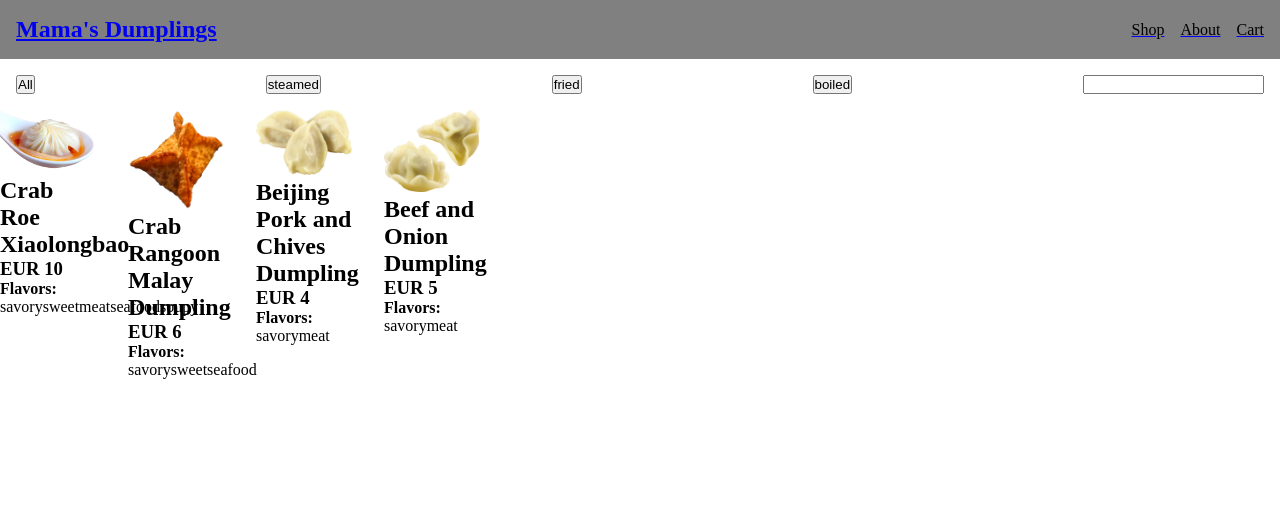
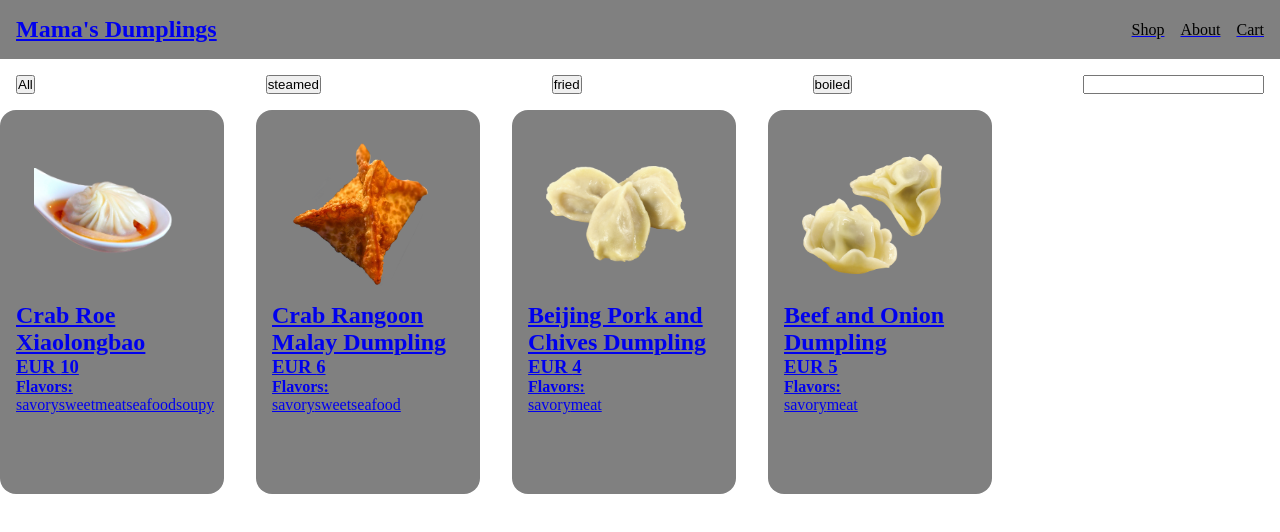
Before and after one commit to Abstractmachina/odin_14_shoppingcart, a React (Create React App) app: page /shop/all in a window 1280 px wide. Shown: the top 532 px of the page. Built offline with nearby package versions, Linux system fonts and the light colour scheme.

Commit message:
product page layout implemented. n functionality yet

```diff
--- a/package.json
+++ b/package.json
@@ -12,6 +12,7 @@
     "@types/react-dom": "^18.0.10",
     "react": "^18.2.0",
     "react-dom": "^18.2.0",
+    "react-number-format": "^5.1.3",
     "react-router-dom": "^6.8.0",
     "react-scripts": "5.0.1",
     "sass": "^1.58.0",
--- a/src/components/App.tsx
+++ b/src/components/App.tsx
@@ -8,6 +8,7 @@ import ShopPage from './ShopPage';
 import AboutPage from './AboutPage';
 import ShoppingCart from './ShoppingCart';
 import CategoryPage from './CategoryPage';
+import ProductPage from './ProductPage';
 
 const App: FC = () : ReactElement => {
 
@@ -27,7 +28,9 @@ const App: FC = () : ReactElement => {
                 <Route path='/shop/*' element={<ShopPage getCategories = {getCategories}/>}>
                   {/* <Route index element={<Navigate to="all" replace />} />
                   <Route path=':category' element={<CategoryPage />} /> */}
+
                 </Route>
+
                 <Route path='/about' element={<AboutPage/>}/>
                 <Route path='/shoppingcart' element={<ShoppingCart/>}/>
             </Routes>
--- a/src/components/CategoryPage.tsx
+++ b/src/components/CategoryPage.tsx
@@ -3,14 +3,17 @@ import { Link, Outlet, useParams } from "react-router-dom";
 import { Item } from "../types/Item";
 
 import '../styles/CategoryPage.scss';
+import ProductPage from "./ProductPage";
+import { MouseEventHandler } from "react";
 
 
 
 type CategoryProps = {
     inventory:Item[];
+    productSelectedHandler: (pid:string) => void;
 }
 
-const CategoryPage: FC<CategoryProps> = ({inventory} ): ReactElement => {
+const CategoryPage: FC<CategoryProps> = ({inventory, productSelectedHandler} ): ReactElement => {
 
     const {category} = useParams();
 
@@ -27,13 +30,24 @@ const CategoryPage: FC<CategoryProps> = ({inventory} ): ReactElement => {
        return result;
     };
 
+    function onProductSelected(e:any) {
+        let node = e.target;
+        while(node.parentNode !== null) {
+            if (node.classList.contains("product-card") ) break;
+            node = node.parentNode;
+        }
+        productSelectedHandler(node.id);
+    }
+
     return (
 
     <div className="product-page">
         {
             products.map(product => {
+                const normalizedName = product.name.replace(/\s/g, "");
                 return (
-                <div className="product-card" key={product.name}>
+                <Link to={"../product/"+ normalizedName} onClick={onProductSelected} key={normalizedName}>
+                    <div className="product-card" id={product.name} >
                         <div className="product-thumbnail">
                             <img src={require(`../assets/${product.image}`)} alt={"Picture of "+product.name}/>
                         </div>
@@ -42,6 +56,7 @@ const CategoryPage: FC<CategoryProps> = ({inventory} ): ReactElement => {
                         <h4>Flavors:</h4>
                         <p>{product.flavors}</p>
                     </div>
+                </Link>
             )})
         }
     </div>
--- a/src/components/ProductPage.tsx
+++ b/src/components/ProductPage.tsx
@@ -1,14 +1,50 @@
 import React, { FC, ReactElement, useEffect, useState } from "react";
 import { Link, Outlet } from "react-router-dom";
+import dumplingInventory from '../assets/dumpling-inventory.json';
+import { processInventoryJson } from "../functions/FileProcessor";
+import { NumericFormat } from "react-number-format";
+
+import '../styles/ProductPage.scss';
 
 
-const ProductPage: FC = (): ReactElement => {
+type ProductProps = {
+    pid:string;
+}
 
+const ProductPage: FC<ProductProps> = ({pid}): ReactElement => {
+
+    const [item, setItem] = useState(fetchProduct(pid));
+
+    useEffect(() => {
+        setItem(fetchProduct(pid));
+    },[])
+
+    function fetchProduct(pid:string) {
+        const item = processInventoryJson(dumplingInventory.inventoryList).filter(input => input.name === pid);
+
+        return item[0];
+    };
 
     return (
 
     <div className="product-page">
-        product
+        <button id="btn_returnToCategoryPage">Go Back</button>
+        <div className="product-display">
+            <div className="img-wrapper">
+                <img src={require(`../assets/${item.image}`)} alt={"Picture of "+item.name}/>
+            </div>
+            <div className="text-wrapper">
+                <h2>{item.name}</h2>
+                <h3>EUR{item.unitPrice}</h3>
+                <form>
+                <label htmlFor="quantity">Quantity</label>
+                <input type="number" name="quantity" id="quantity" min="1" max="999" defaultValue={1}/>
+                <button type="submit">Add To Cart</button>
+                </form>
+
+            </div>
+        </div>
+
     </div>
     );
 }
--- a/src/components/ShopPage.tsx
+++ b/src/components/ShopPage.tsx
@@ -4,7 +4,7 @@ import { Link, Outlet, Route, Routes, Navigate } from "react-router-dom";
 import dumplingInventory from '../assets/dumpling-inventory.json';
 import { processInventoryJson } from "../functions/FileProcessor";
 import CategoryPage from "./CategoryPage";
-import { Item } from "../types/Item";
+import ProductPage from "./ProductPage";
 
 
 type ShopProps = {
@@ -16,6 +16,7 @@ const ShopPage: FC<ShopProps> = ({getCategories}): ReactElement => {
 
     const [inventory, setInventory] = useState(processInventoryJson(dumplingInventory.inventoryList));
     const [categories,setCategories] = useState(_getCategories());
+    const [selected, setSelected] = useState("");
 
     useEffect(() => {
     },[]);
@@ -30,6 +31,10 @@ const ShopPage: FC<ShopProps> = ({getCategories}): ReactElement => {
         return Array.from(categories.values());
     }
 
+    function onProductSelected(pid:string) {
+        console.log("ShopPage.onProductSelected(): "+pid);
+        setSelected(pid);
+    }
     return (
 
     <div className="shop">
@@ -49,7 +54,8 @@ const ShopPage: FC<ShopProps> = ({getCategories}): ReactElement => {
         </nav>
         <Routes>
             <Route index element={<Navigate to="all" replace />} />
-            <Route path=":category" element={<CategoryPage inventory={inventory}/>} />
+            <Route path=":category" element={<CategoryPage inventory={inventory} productSelectedHandler={onProductSelected}/>} />
+            <Route path="product/:PID" element={<ProductPage pid={selected}/>}/>
         </Routes>
         {/* <Outlet /> */}
     </div>
--- a/src/styles/CategoryPage.scss
+++ b/src/styles/CategoryPage.scss
@@ -1,13 +1,27 @@
 .product-page{
     display: flex;
     gap:2em;
+    flex-wrap: wrap;
 }
 
 .product-card{
-    width: 6em;
-    height:12em;
+    width: 14em;
+    height:24em;
+    background-color: grey;
+    border-radius: 1em;
+    padding: 1em;
+    display: flex;
+    flex-direction: column;
 }
-.product-thumbnail img{
-    width:100%;
-    height: auto;
+.product-thumbnail {
+    width: 11em;
+    height:11em;
+    display: flex;
+    align-items: center;
+    justify-content: center;
+
+    img{
+        width:80%;
+        height: auto;
+    }
 }
--- /dev/null
+++ b/src/styles/ProductPage.scss
@@ -0,0 +1,24 @@
+.product-display{
+    width: 100%;
+    height: 100%;
+    display: flex;
+
+    .img-wrapper{
+        width:30%;
+        height: 100%;
+        img{
+            width: 100%;
+            height:auto;
+        }
+    }
+
+    .text-wrapper {
+        display: flex;
+        flex-direction: column;
+
+        form {
+            display: flex;
+            flex-direction: column;
+        }
+    }
+}
```
Also changed, not shown: 1 other file (tests, documents, lock files or other folders). Lines whose indentation alone changed are shown as unchanged.
